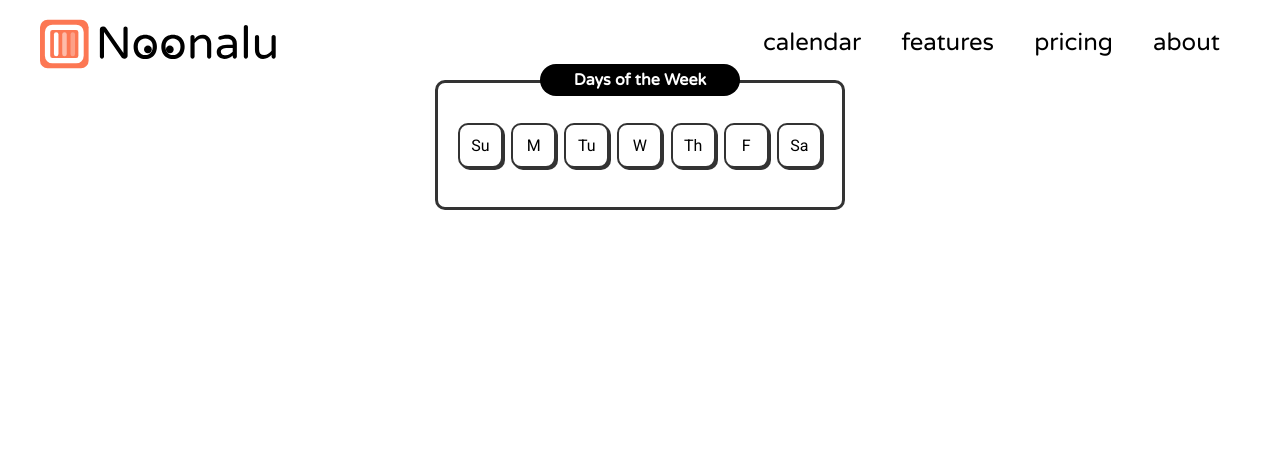
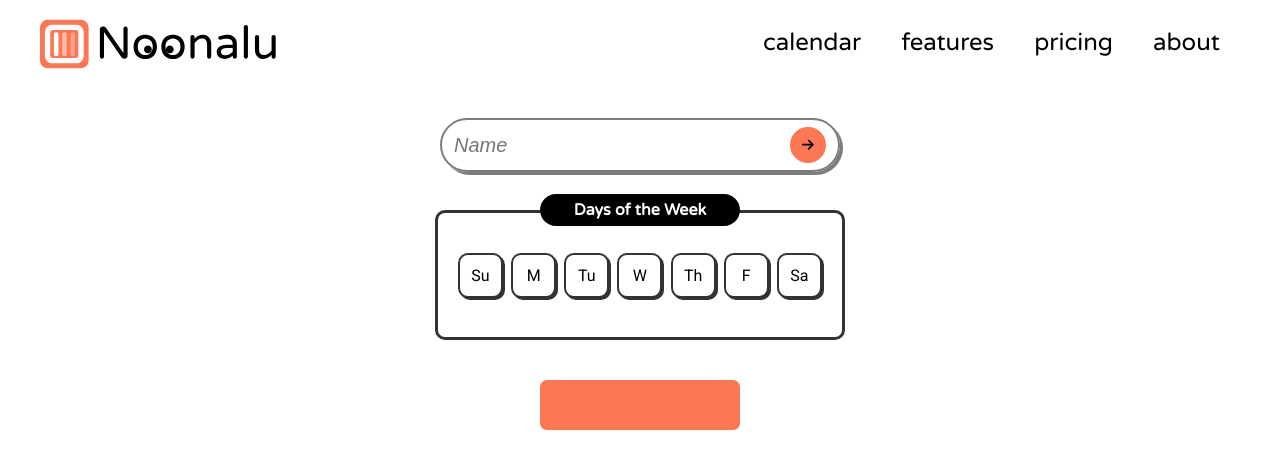
Before and after one commit to noonalu/noonalu-web, a Vue app: page /#/setup in a window 1280 px wide. Shown: the top 468 px of the page. Built offline with nearby package versions, Linux system fonts and the light colour scheme.

Commit message:
Div fix, scaffold layout

```diff
--- a/src/components/calendar/Calendar.vue
+++ b/src/components/calendar/Calendar.vue
@@ -5,7 +5,6 @@
 	import { computed } from 'vue'
 	import Navbar from "../common/Navbar.vue"
 	import Footer from "../common/Footer.vue"
-	import TextInput from "../common/TextInput.vue"
 
 	export interface Props {
 		// Non contiguous set of days
@@ -77,7 +76,6 @@
 
 <template>
 	<Navbar />
-	<TextInput :name="'Name'"/>
 
 	<div id="calContainer">
 		<div id="calendar">
--- a/src/components/calendar/CalendarSetup.vue
+++ b/src/components/calendar/CalendarSetup.vue
@@ -1,6 +1,7 @@
 <script setup lang="ts">
 
 	import Navbar from "../common/Navbar.vue"
+	import TextInput from "../common/TextInput.vue"
 	import DayOfWeek from "./DayOfWeek.vue"
 
 </script>
@@ -9,13 +10,31 @@
 
 	<Navbar />
 
-	<!-- TODO: Name component -->
+	<div id="container">
 
-	<DayOfWeek />
+		<TextInput :name="'Name'"/>
+		<DayOfWeek />
+		<div id="button"></div>
+		<!-- TODO: Time range component -->
+	</div>
 
-	<!-- TODO: Time range component -->
 </template>
 
 <style scoped lang="scss">
 
+	#container {
+		display: grid;
+		grid-template-rows: 1fr 1fr 1fr;
+		justify-items: center;
+		align-items: center;
+	}
+
+	#button {
+		width: 200px;
+		height: 50px;
+		background-color: $primary;
+		border-radius: 7px;
+
+	}
+
 </style>
--- a/src/components/calendar/DayOfWeek.vue
+++ b/src/components/calendar/DayOfWeek.vue
@@ -19,6 +19,7 @@
 
 <template>
 
+	<div>
 		<!-- TODO: Container component -->
 		<div id="container">
 			<div id="header">
@@ -38,7 +39,7 @@
 				</div>
 			</div>
 		</div>
-
+	</div>
 </template>
 
 <style scoped lang="scss">
@@ -58,7 +59,7 @@
 	#container {
 		height: 130px;
 		width: 410px;
-		margin: 0 auto;
+		margin: auto;
 	}
 
 	#header {
--- a/src/components/common/TextInput.vue
+++ b/src/components/common/TextInput.vue
@@ -16,6 +16,7 @@
 </script>
 
 <template>
+	<div>
 		<div id="container" :class="{ focused: inFocus }" >
 			<label :for="props.name">{{ props.name }}</label>
 			<input
@@ -29,15 +30,20 @@
 				<font-awesome-icon icon="fa-solid fa-arrow-right" />
 			</button>
 		</div>
+	</div>
 </template>
 
 <style scoped lang="scss">
+
+	div {
+		width: 400px;
+	}
 
 	#container {
 		display: flex;
 		align-items: center;
 		justify-content: space-between;
-		width: 400px;
+		// width: 400px;
 		border-radius: 50px;
 		border: 2px solid #7d7d7d;
 		box-shadow: 3px 3px 0 0px #7d7d7d;
```
Lines whose indentation alone changed are shown as unchanged.
